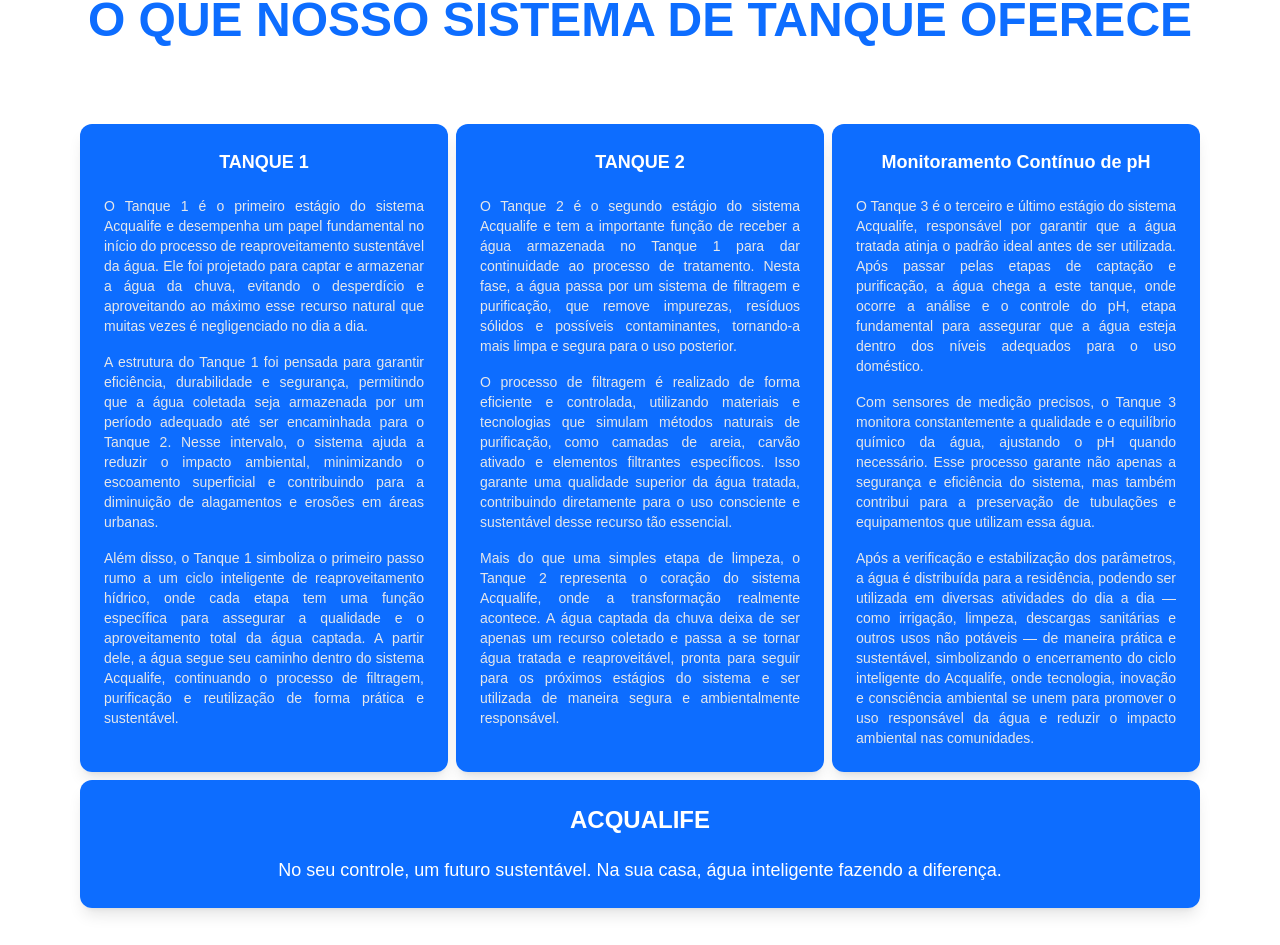
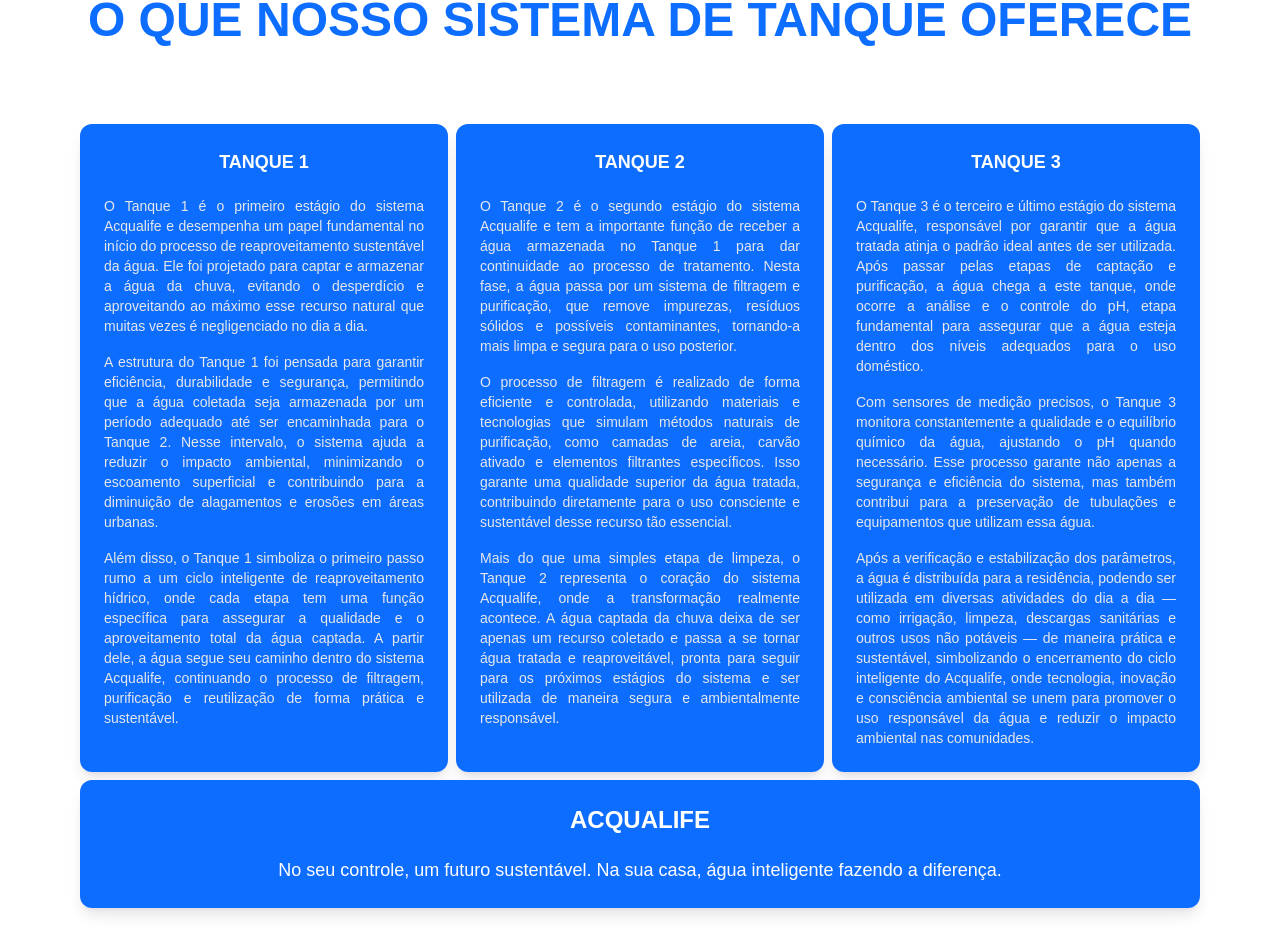
Before and after one commit to KaykyFideliss/Website-Acqualife, a React (Vite) app: page /sistema in a window 1280 px wide. Shown: the part 1697-2642 px from the top of the page. Built offline with nearby package versions, Linux system fonts and the light colour scheme; a web font is replaced by a local one.

Commit message:
Atualizar o Funcionamento.jsx

```diff
--- a/src/components/Sistema/Funcionamento.jsx
+++ b/src/components/Sistema/Funcionamento.jsx
@@ -18,7 +18,7 @@
       text3:"Mais do que uma simples etapa de limpeza, o Tanque 2 representa o coração do sistema Acqualife, onde a transformação realmente acontece. A água captada da chuva deixa de ser apenas um recurso coletado e passa a se tornar água tratada e reaproveitável, pronta para seguir para os próximos estágios do sistema e ser utilizada de maneira segura e ambientalmente responsável.",
     },
     {
-      title: "Monitoramento Contínuo de pH",
+      title: "TANQUE 3",
       text: "O Tanque 3 é o terceiro e último estágio do sistema Acqualife, responsável por garantir que a água tratada atinja o padrão ideal antes de ser utilizada. Após passar pelas etapas de captação e purificação, a água chega a este tanque, onde ocorre a análise e o controle do pH, etapa fundamental para assegurar que a água esteja dentro dos níveis adequados para o uso doméstico.",
       text2:"Com sensores de medição precisos, o Tanque 3 monitora constantemente a qualidade e o equilíbrio químico da água, ajustando o pH quando necessário. Esse processo garante não apenas a segurança e eficiência do sistema, mas também contribui para a preservação de tubulações e equipamentos que utilizam essa água.",
       text3:"Após a verificação e estabilização dos parâmetros, a água é distribuída para a residência, podendo ser utilizada em diversas atividades do dia a dia — como irrigação, limpeza, descargas sanitárias e outros usos não potáveis — de maneira prática e sustentável, simbolizando o encerramento do ciclo inteligente do Acqualife, onde tecnologia, inovação e consciência ambiental se unem para promover o uso responsável da água e reduzir o impacto ambiental nas comunidades.",
```
